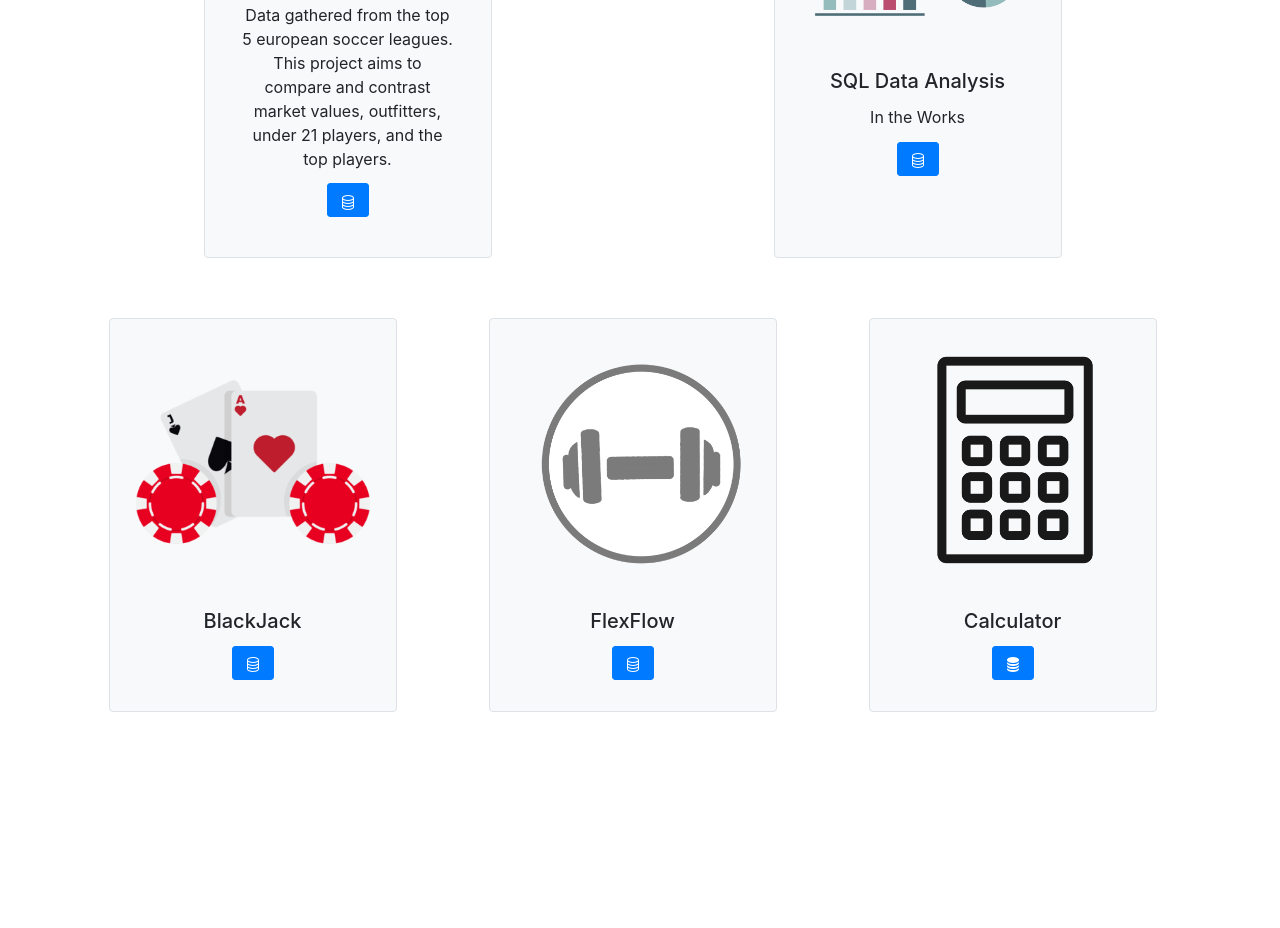
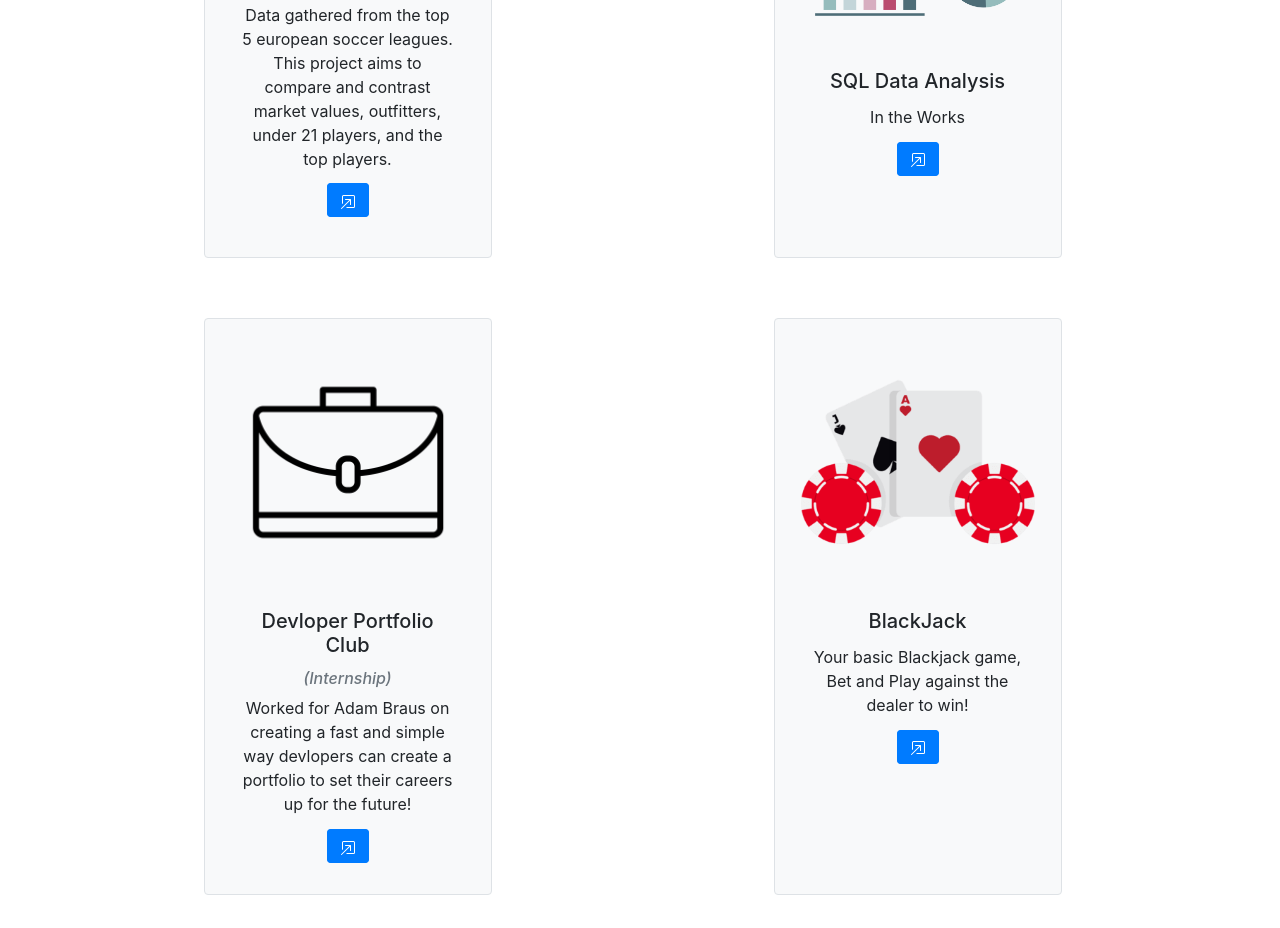
Before and after one commit to meganclapinski25/portfolio, a plain HTML site: page portfolio/index.html in a window 1280 px wide. Shown: the part 988-1916 px from the top of the page. Before the commit the page ends 1780 px from the top, so only its background shows below. Drawn offline with nearby package versions, Linux system fonts and the light colour scheme; some packages are replaced by stand-ins of ours; a script that the page names is missing.

Commit message:
Added DPC to the portfolio

```diff
--- a/portfolio/index.html
+++ b/portfolio/index.html
@@ -52,7 +52,6 @@
     </section>
 
       <section class = "hot-links">
-        <button type="button" class="btn btn-outline-primary">Projects</button>
         <button type="button" class="btn btn-outline-primary" data-bs-toggle="modal" data-bs-target="#contactModal">Contact</button>
         <button type="button" class="btn btn-outline-primary" data-bs-toggle="modal" data-bs-target="#resumeModal">Resume</button>      </section>
 
@@ -70,9 +69,10 @@
                 <div class="card-body">
                   <h5 class="card-title">European League Data Analysis</h5>
                   <p class="card-text">Data gathered from the top 5 european soccer leagues. This project aims to compare and contrast market values, outfitters, under 21 players, and the top players.</p>
-                  <a href="https://github.com/meganclapinski25/EuroFootballAnalysis/blob/main/Data_Analysis_Soccer_Data.ipynb" target = "_blank" class="btn btn-primary btn-bottom-left"><svg xmlns="http://www.w3.org/2000/svg" width="16" height="16" fill="currentColor" class="bi bi-database" viewBox="0 0 16 16">
-                      <path d="M4.318 2.687C5.234 2.271 6.536 2 8 2s2.766.27 3.682.687C12.644 3.125 13 3.627 13 4c0 .374-.356.875-1.318 1.313C10.766 5.729 9.464 6 8 6s-2.766-.27-3.682-.687C3.356 4.875 3 4.373 3 4c0-.374.356-.875 1.318-1.313M13 5.698V7c0 .374-.356.875-1.318 1.313C10.766 8.729 9.464 9 8 9s-2.766-.27-3.682-.687C3.356 7.875 3 7.373 3 7V5.698c.271.202.58.378.904.525C4.978 6.711 6.427 7 8 7s3.022-.289 4.096-.777A5 5 0 0 0 13 5.698M14 4c0-1.007-.875-1.755-1.904-2.223C11.022 1.289 9.573 1 8 1s-3.022.289-4.096.777C2.875 2.245 2 2.993 2 4v9c0 1.007.875 1.755 1.904 2.223C4.978 15.71 6.427 16 8 16s3.022-.289 4.096-.777C13.125 14.755 14 14.007 14 13zm-1 4.698V10c0 .374-.356.875-1.318 1.313C10.766 11.729 9.464 12 8 12s-2.766-.27-3.682-.687C3.356 10.875 3 10.373 3 10V8.698c.271.202.58.378.904.525C4.978 9.71 6.427 10 8 10s3.022-.289 4.096-.777A5 5 0 0 0 13 8.698m0 3V13c0 .374-.356.875-1.318 1.313C10.766 14.729 9.464 15 8 15s-2.766-.27-3.682-.687C3.356 13.875 3 13.373 3 13v-1.302c.271.202.58.378.904.525C4.978 12.71 6.427 13 8 13s3.022-.289 4.096-.777c.324-.147.633-.323.904-.525"/>
-                    </svg>
+                  <a href="https://github.com/meganclapinski25/EuroFootballAnalysis/blob/main/Data_Analysis_Soccer_Data.ipynb" target = "_blank" class="btn btn-primary btn-bottom-left"><svg xmlns="http://www.w3.org/2000/svg" width="16" height="16" fill="currentColor" class="bi bi-box-arrow-in-up-right" viewBox="0 0 16 16">
+                    <path fill-rule="evenodd" d="M6.364 13.5a.5.5 0 0 0 .5.5H13.5a1.5 1.5 0 0 0 1.5-1.5v-10A1.5 1.5 0 0 0 13.5 1h-10A1.5 1.5 0 0 0 2 2.5v6.636a.5.5 0 1 0 1 0V2.5a.5.5 0 0 1 .5-.5h10a.5.5 0 0 1 .5.5v10a.5.5 0 0 1-.5.5H6.864a.5.5 0 0 0-.5.5"/>
+                    <path fill-rule="evenodd" d="M11 5.5a.5.5 0 0 0-.5-.5h-5a.5.5 0 0 0 0 1h3.793l-8.147 8.146a.5.5 0 0 0 .708.708L10 6.707V10.5a.5.5 0 0 0 1 0z"/>
+                  </svg>
                   </a>
                 </div>
               </div>
@@ -83,50 +83,66 @@
                 <div class="card-body">
                   <h5 class="card-title">SQL Data Analysis</h5>
                   <p class="card-text">In the Works</p>
-                  <a href="" target = "_blank" class="btn btn-primary btn-bottom-left"><svg xmlns="http://www.w3.org/2000/svg" width="16" height="16" fill="currentColor" class="bi bi-database" viewBox="0 0 16 16">
-                      <path d="M4.318 2.687C5.234 2.271 6.536 2 8 2s2.766.27 3.682.687C12.644 3.125 13 3.627 13 4c0 .374-.356.875-1.318 1.313C10.766 5.729 9.464 6 8 6s-2.766-.27-3.682-.687C3.356 4.875 3 4.373 3 4c0-.374.356-.875 1.318-1.313M13 5.698V7c0 .374-.356.875-1.318 1.313C10.766 8.729 9.464 9 8 9s-2.766-.27-3.682-.687C3.356 7.875 3 7.373 3 7V5.698c.271.202.58.378.904.525C4.978 6.711 6.427 7 8 7s3.022-.289 4.096-.777A5 5 0 0 0 13 5.698M14 4c0-1.007-.875-1.755-1.904-2.223C11.022 1.289 9.573 1 8 1s-3.022.289-4.096.777C2.875 2.245 2 2.993 2 4v9c0 1.007.875 1.755 1.904 2.223C4.978 15.71 6.427 16 8 16s3.022-.289 4.096-.777C13.125 14.755 14 14.007 14 13zm-1 4.698V10c0 .374-.356.875-1.318 1.313C10.766 11.729 9.464 12 8 12s-2.766-.27-3.682-.687C3.356 10.875 3 10.373 3 10V8.698c.271.202.58.378.904.525C4.978 9.71 6.427 10 8 10s3.022-.289 4.096-.777A5 5 0 0 0 13 8.698m0 3V13c0 .374-.356.875-1.318 1.313C10.766 14.729 9.464 15 8 15s-2.766-.27-3.682-.687C3.356 13.875 3 13.373 3 13v-1.302c.271.202.58.378.904.525C4.978 12.71 6.427 13 8 13s3.022-.289 4.096-.777c.324-.147.633-.323.904-.525"/>
-                    </svg>
+                  <a href="" target = "_blank" class="btn btn-primary btn-bottom-left"><svg xmlns="http://www.w3.org/2000/svg" width="16" height="16" fill="currentColor" class="bi bi-box-arrow-in-up-right" viewBox="0 0 16 16">
+                    <path fill-rule="evenodd" d="M6.364 13.5a.5.5 0 0 0 .5.5H13.5a1.5 1.5 0 0 0 1.5-1.5v-10A1.5 1.5 0 0 0 13.5 1h-10A1.5 1.5 0 0 0 2 2.5v6.636a.5.5 0 1 0 1 0V2.5a.5.5 0 0 1 .5-.5h10a.5.5 0 0 1 .5.5v10a.5.5 0 0 1-.5.5H6.864a.5.5 0 0 0-.5.5"/>
+                    <path fill-rule="evenodd" d="M11 5.5a.5.5 0 0 0-.5-.5h-5a.5.5 0 0 0 0 1h3.793l-8.147 8.146a.5.5 0 0 0 .708.708L10 6.707V10.5a.5.5 0 0 0 1 0z"/>
+                  </svg>
                   </a>
                 </div>
               </div>
             </div>
-            <div class="col-md-4">
+            <div class="col-md-6">
+              <div class="card p-3 border bg-light" style="width: 18rem;">
+                <img src="images/dpc.png" class="card-img-top" alt="European League Data Analysis">
+                <div class="card-body">
+                  <h5 class="card-title">Devloper Portfolio Club</h5>
+                  <h6 class="text-muted" style="font-style: italic;">(Internship)</h6>
+                  <p class="card-text">Worked for Adam Braus on creating a fast and simple way devlopers can create a portfolio to set their careers up for the future!</p>
+                  <a href="https://www.developerportfolioclub.com/" target = "_blank" class="btn btn-primary btn-bottom-left"><svg xmlns="http://www.w3.org/2000/svg" width="16" height="16" fill="currentColor" class="bi bi-box-arrow-in-up-right" viewBox="0 0 16 16">
+                    <path fill-rule="evenodd" d="M6.364 13.5a.5.5 0 0 0 .5.5H13.5a1.5 1.5 0 0 0 1.5-1.5v-10A1.5 1.5 0 0 0 13.5 1h-10A1.5 1.5 0 0 0 2 2.5v6.636a.5.5 0 1 0 1 0V2.5a.5.5 0 0 1 .5-.5h10a.5.5 0 0 1 .5.5v10a.5.5 0 0 1-.5.5H6.864a.5.5 0 0 0-.5.5"/>
+                    <path fill-rule="evenodd" d="M11 5.5a.5.5 0 0 0-.5-.5h-5a.5.5 0 0 0 0 1h3.793l-8.147 8.146a.5.5 0 0 0 .708.708L10 6.707V10.5a.5.5 0 0 0 1 0z"/>
+                  </svg>
+                  </a>
+                </div>
+              </div>
+            </div>
+            <div class="col-md-6">
               <div class="card p-3 border bg-light" style="width: 18rem;">
                 <img src="images/blackjack.png" alt="European League Data Analysis" class="card-img-top" >
                 <div class="card-body">
                   <h5 class="card-title">BlackJack</h5>
-                  <p class="card-text"></p>
-                  <a href="https://meganclapinski25.github.io/BlackJack/" target = "_blank" class="btn btn-primary btn-bottom-left"><svg xmlns="http://www.w3.org/2000/svg" width="16" height="16" fill="currentColor" class="bi bi-database" viewBox="0 0 16 16">
-                      <path d="M4.318 2.687C5.234 2.271 6.536 2 8 2s2.766.27 3.682.687C12.644 3.125 13 3.627 13 4c0 .374-.356.875-1.318 1.313C10.766 5.729 9.464 6 8 6s-2.766-.27-3.682-.687C3.356 4.875 3 4.373 3 4c0-.374.356-.875 1.318-1.313M13 5.698V7c0 .374-.356.875-1.318 1.313C10.766 8.729 9.464 9 8 9s-2.766-.27-3.682-.687C3.356 7.875 3 7.373 3 7V5.698c.271.202.58.378.904.525C4.978 6.711 6.427 7 8 7s3.022-.289 4.096-.777A5 5 0 0 0 13 5.698M14 4c0-1.007-.875-1.755-1.904-2.223C11.022 1.289 9.573 1 8 1s-3.022.289-4.096.777C2.875 2.245 2 2.993 2 4v9c0 1.007.875 1.755 1.904 2.223C4.978 15.71 6.427 16 8 16s3.022-.289 4.096-.777C13.125 14.755 14 14.007 14 13zm-1 4.698V10c0 .374-.356.875-1.318 1.313C10.766 11.729 9.464 12 8 12s-2.766-.27-3.682-.687C3.356 10.875 3 10.373 3 10V8.698c.271.202.58.378.904.525C4.978 9.71 6.427 10 8 10s3.022-.289 4.096-.777A5 5 0 0 0 13 8.698m0 3V13c0 .374-.356.875-1.318 1.313C10.766 14.729 9.464 15 8 15s-2.766-.27-3.682-.687C3.356 13.875 3 13.373 3 13v-1.302c.271.202.58.378.904.525C4.978 12.71 6.427 13 8 13s3.022-.289 4.096-.777c.324-.147.633-.323.904-.525"/>
-                    </svg>
+                  <p class="card-text">Your basic Blackjack game, Bet and Play against the dealer to win! </p>
+                  <a href="https://meganclapinski25.github.io/BlackJack/" target = "_blank" class="btn btn-primary btn-bottom-left"><svg xmlns="http://www.w3.org/2000/svg" width="16" height="16" fill="currentColor" class="bi bi-box-arrow-in-up-right" viewBox="0 0 16 16">
+                    <path fill-rule="evenodd" d="M6.364 13.5a.5.5 0 0 0 .5.5H13.5a1.5 1.5 0 0 0 1.5-1.5v-10A1.5 1.5 0 0 0 13.5 1h-10A1.5 1.5 0 0 0 2 2.5v6.636a.5.5 0 1 0 1 0V2.5a.5.5 0 0 1 .5-.5h10a.5.5 0 0 1 .5.5v10a.5.5 0 0 1-.5.5H6.864a.5.5 0 0 0-.5.5"/>
+                    <path fill-rule="evenodd" d="M11 5.5a.5.5 0 0 0-.5-.5h-5a.5.5 0 0 0 0 1h3.793l-8.147 8.146a.5.5 0 0 0 .708.708L10 6.707V10.5a.5.5 0 0 0 1 0z"/>
+                  </svg>
                   </a>
                 </div>
               </div>
             </div>
-            <div class="col-md-4">
+            <div class="col-md-6">
               <div class="card p-3 border bg-light" style="width: 18rem;">
                 <img src="images/workout.png" alt="Workout Image" class="card-img-top">
                 <div class="card-body">
                   <h5 class="card-title">FlexFlow</h5>
-                  <p class="card-text"></p>
-                  <a href="https://colab.research.google.com/drive/1Uor8t_JYqR6YB46lGL19912MWUKDhgvU#scrollTo=JlDdRF_I6YlJ" target = "_blank" class="btn btn-primary btn-bottom-left"><svg xmlns="http://www.w3.org/2000/svg" width="16" height="16" fill="currentColor" class="bi bi-database" viewBox="0 0 16 16">
-                      <path d="M4.318 2.687C5.234 2.271 6.536 2 8 2s2.766.27 3.682.687C12.644 3.125 13 3.627 13 4c0 .374-.356.875-1.318 1.313C10.766 5.729 9.464 6 8 6s-2.766-.27-3.682-.687C3.356 4.875 3 4.373 3 4c0-.374.356-.875 1.318-1.313M13 5.698V7c0 .374-.356.875-1.318 1.313C10.766 8.729 9.464 9 8 9s-2.766-.27-3.682-.687C3.356 7.875 3 7.373 3 7V5.698c.271.202.58.378.904.525C4.978 6.711 6.427 7 8 7s3.022-.289 4.096-.777A5 5 0 0 0 13 5.698M14 4c0-1.007-.875-1.755-1.904-2.223C11.022 1.289 9.573 1 8 1s-3.022.289-4.096.777C2.875 2.245 2 2.993 2 4v9c0 1.007.875 1.755 1.904 2.223C4.978 15.71 6.427 16 8 16s3.022-.289 4.096-.777C13.125 14.755 14 14.007 14 13zm-1 4.698V10c0 .374-.356.875-1.318 1.313C10.766 11.729 9.464 12 8 12s-2.766-.27-3.682-.687C3.356 10.875 3 10.373 3 10V8.698c.271.202.58.378.904.525C4.978 9.71 6.427 10 8 10s3.022-.289 4.096-.777A5 5 0 0 0 13 8.698m0 3V13c0 .374-.356.875-1.318 1.313C10.766 14.729 9.464 15 8 15s-2.766-.27-3.682-.687C3.356 13.875 3 13.373 3 13v-1.302c.271.202.58.378.904.525C4.978 12.71 6.427 13 8 13s3.022-.289 4.096-.777c.324-.147.633-.323.904-.525"/>
-                    </svg>
+                  <p class="card-text">An A.I. powered application that takes the users workout needs and creates a plan just for them!</p>
+                  <a href="https://colab.research.google.com/drive/1Uor8t_JYqR6YB46lGL19912MWUKDhgvU#scrollTo=JlDdRF_I6YlJ" target = "_blank" class="btn btn-primary btn-bottom-left"><svg xmlns="http://www.w3.org/2000/svg" width="16" height="16" fill="currentColor" class="bi bi-box-arrow-in-up-right" viewBox="0 0 16 16">
+                    <path fill-rule="evenodd" d="M6.364 13.5a.5.5 0 0 0 .5.5H13.5a1.5 1.5 0 0 0 1.5-1.5v-10A1.5 1.5 0 0 0 13.5 1h-10A1.5 1.5 0 0 0 2 2.5v6.636a.5.5 0 1 0 1 0V2.5a.5.5 0 0 1 .5-.5h10a.5.5 0 0 1 .5.5v10a.5.5 0 0 1-.5.5H6.864a.5.5 0 0 0-.5.5"/>
+                    <path fill-rule="evenodd" d="M11 5.5a.5.5 0 0 0-.5-.5h-5a.5.5 0 0 0 0 1h3.793l-8.147 8.146a.5.5 0 0 0 .708.708L10 6.707V10.5a.5.5 0 0 0 1 0z"/>
+                  </svg>
                   </a>
                 </div>
               </div>
             </div>
-            <div class="col-md-4">
+            <div class="col-md-6">
               <div class="card p-3 border bg-light" style="width: 18rem;">
                 <img src="images/calc.png" class="card-img-top" alt="European League Data Analysis">
                 <div class="card-body">
                   <h5 class="card-title">Calculator</h5>
-                  <p class="card-text"></p>
-                  <a href="http://calculator-app.dev.meganclapinski.xyz/" target = "_blank" class="btn btn-primary btn-bottom-left"><svg xmlns="http://www.w3.org/2000/svg" width="16" height="16" fill="currentColor" class="bi bi-database-fill" viewBox="0 0 16 16">
-                    <path d="M3.904 1.777C4.978 1.289 6.427 1 8 1s3.022.289 4.096.777C13.125 2.245 14 2.993 14 4s-.875 1.755-1.904 2.223C11.022 6.711 9.573 7 8 7s-3.022-.289-4.096-.777C2.875 5.755 2 5.007 2 4s.875-1.755 1.904-2.223"/>
-                    <path d="M2 6.161V7c0 1.007.875 1.755 1.904 2.223C4.978 9.71 6.427 10 8 10s3.022-.289 4.096-.777C13.125 8.755 14 8.007 14 7v-.839c-.457.432-1.004.751-1.49.972C11.278 7.693 9.682 8 8 8s-3.278-.307-4.51-.867c-.486-.22-1.033-.54-1.49-.972"/>
-                    <path d="M2 9.161V10c0 1.007.875 1.755 1.904 2.223C4.978 12.711 6.427 13 8 13s3.022-.289 4.096-.777C13.125 11.755 14 11.007 14 10v-.839c-.457.432-1.004.751-1.49.972-1.232.56-2.828.867-4.51.867s-3.278-.307-4.51-.867c-.486-.22-1.033-.54-1.49-.972"/>
-                    <path d="M2 12.161V13c0 1.007.875 1.755 1.904 2.223C4.978 15.711 6.427 16 8 16s3.022-.289 4.096-.777C13.125 14.755 14 14.007 14 13v-.839c-.457.432-1.004.751-1.49.972-1.232.56-2.828.867-4.51.867s-3.278-.307-4.51-.867c-.486-.22-1.033-.54-1.49-.972"/>
+                  <p class="card-text">A basic, run-of-the-mill calculator that can perform addition, subtraction, multiplication, and division operations using Python. </p>
+                  <a href="http://calculator-app.dev.meganclapinski.xyz/" target = "_blank" class="btn btn-primary btn-bottom-left"><svg xmlns="http://www.w3.org/2000/svg" width="16" height="16" fill="currentColor" class="bi bi-box-arrow-in-up-right" viewBox="0 0 16 16">
+                    <path fill-rule="evenodd" d="M6.364 13.5a.5.5 0 0 0 .5.5H13.5a1.5 1.5 0 0 0 1.5-1.5v-10A1.5 1.5 0 0 0 13.5 1h-10A1.5 1.5 0 0 0 2 2.5v6.636a.5.5 0 1 0 1 0V2.5a.5.5 0 0 1 .5-.5h10a.5.5 0 0 1 .5.5v10a.5.5 0 0 1-.5.5H6.864a.5.5 0 0 0-.5.5"/>
+                    <path fill-rule="evenodd" d="M11 5.5a.5.5 0 0 0-.5-.5h-5a.5.5 0 0 0 0 1h3.793l-8.147 8.146a.5.5 0 0 0 .708.708L10 6.707V10.5a.5.5 0 0 0 1 0z"/>
                   </svg></a>
                 </div>
               </div>
@@ -167,13 +183,12 @@
         <div class="modal-dialog">
           <div class="modal-content">
             <div class="modal-header">
-              <h5></h5>
+              <h2 class="modal-title" id="resumeModalLabel">Download My Resume</h2>
               <button type="button" class="btn-close" data-bs-dismiss="modal" aria-label="Close" >X</button>
             </div>
             <div class="modal-body">
               <div class="container">
-                <h2>Download Resume</h2>
-                <p>Click the button below to download my resume.</p>
+                <p>Click the button below to see and save my resume.</p>
                 <a href="images/resume.png" download class="btn btn-success">Download Resume</a>
               </div>
             </div>
```
Also changed, not shown: portfolio/images/dpc.png (added).
